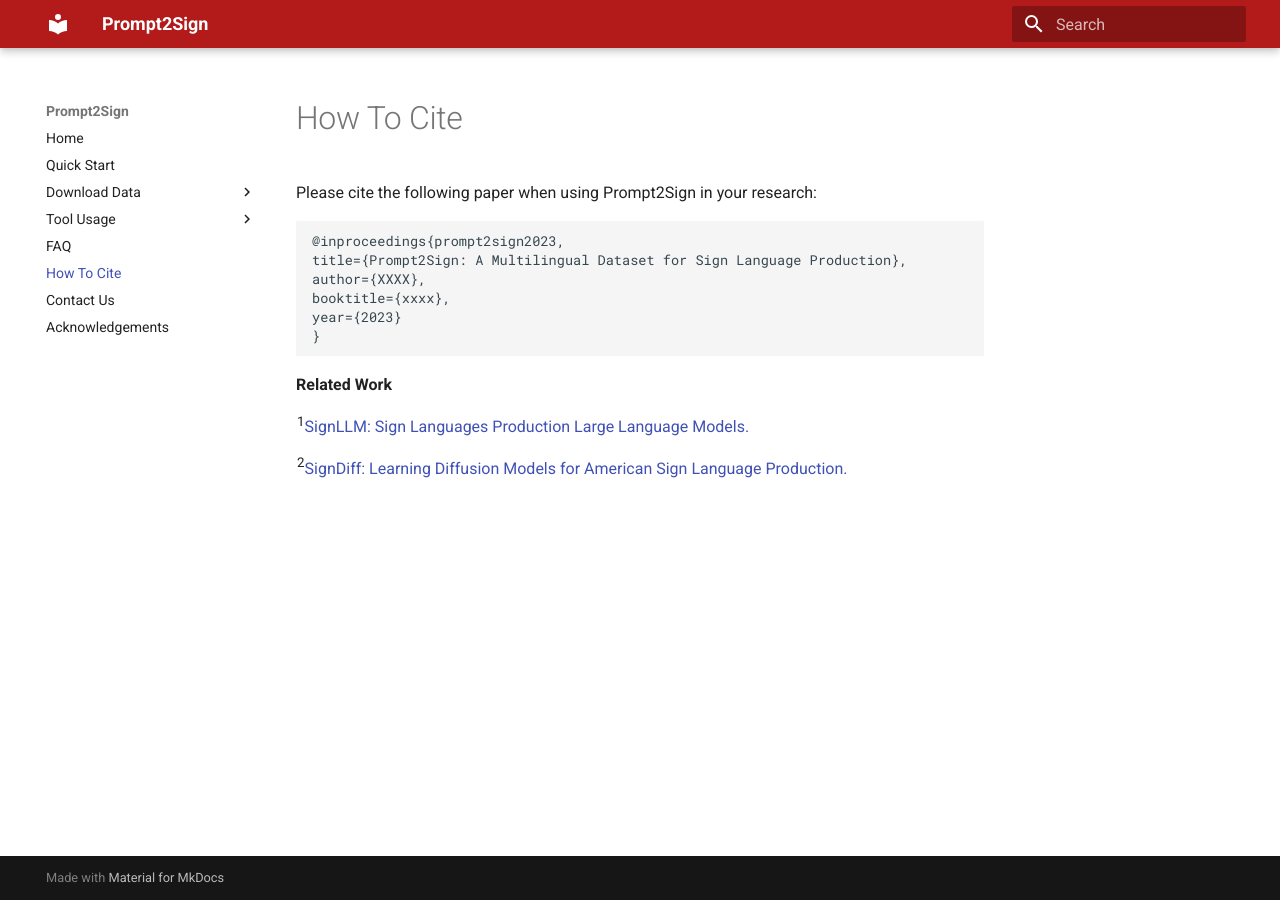
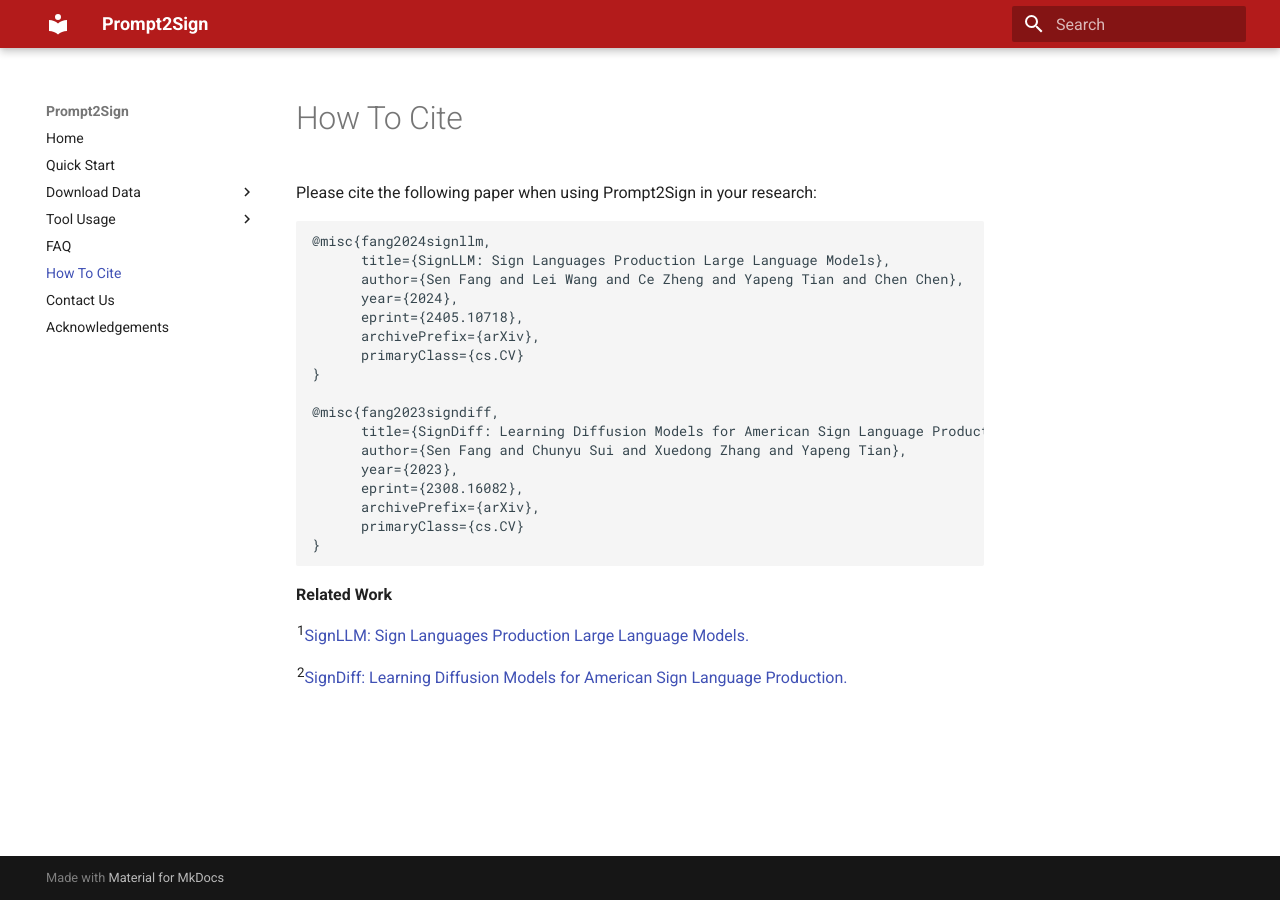
Before and after one commit to SignLLM/Prompt2Sign, an MkDocs documentation site: the page built from docs/howtoCite.md, in a window 1280 px wide. Built offline with MkDocs 1.6.1 and Material for MkDocs 9.7.7, drawn with Linux system fonts in a browser that asks for light colours.

Commit message:
Update howtoCite.md

````diff
--- a/docs/howtoCite.md
+++ b/docs/howtoCite.md
@@ -1,16 +1,27 @@
 Please cite the following paper when using Prompt2Sign in your research:
 
 ```
-@inproceedings{prompt2sign2023,
-title={Prompt2Sign: A Multilingual Dataset for Sign Language Production},
-author={XXXX},
-booktitle={xxxx},
-year={2023}
+@misc{fang2024signllm,
+      title={SignLLM: Sign Languages Production Large Language Models},
+      author={Sen Fang and Lei Wang and Ce Zheng and Yapeng Tian and Chen Chen},
+      year={2024},
+      eprint={2405.10718},
+      archivePrefix={arXiv},
+      primaryClass={cs.CV}
+}
+
+@misc{fang2023signdiff,
+      title={SignDiff: Learning Diffusion Models for American Sign Language Production},
+      author={Sen Fang and Chunyu Sui and Xuedong Zhang and Yapeng Tian},
+      year={2023},
+      eprint={2308.16082},
+      archivePrefix={arXiv},
+      primaryClass={cs.CV}
 }
 ```
 
 **Related Work**
 
-<sup>1</sup>[SignLLM: Sign Languages Production Large Language Models.]()
+<sup>1</sup>[SignLLM: Sign Languages Production Large Language Models.](https://arxiv.org/abs/2405.10718)
 
 <sup>2</sup>[SignDiff: Learning Diffusion Models for American Sign Language Production.](https://arxiv.org/abs/2308.16082)
````
